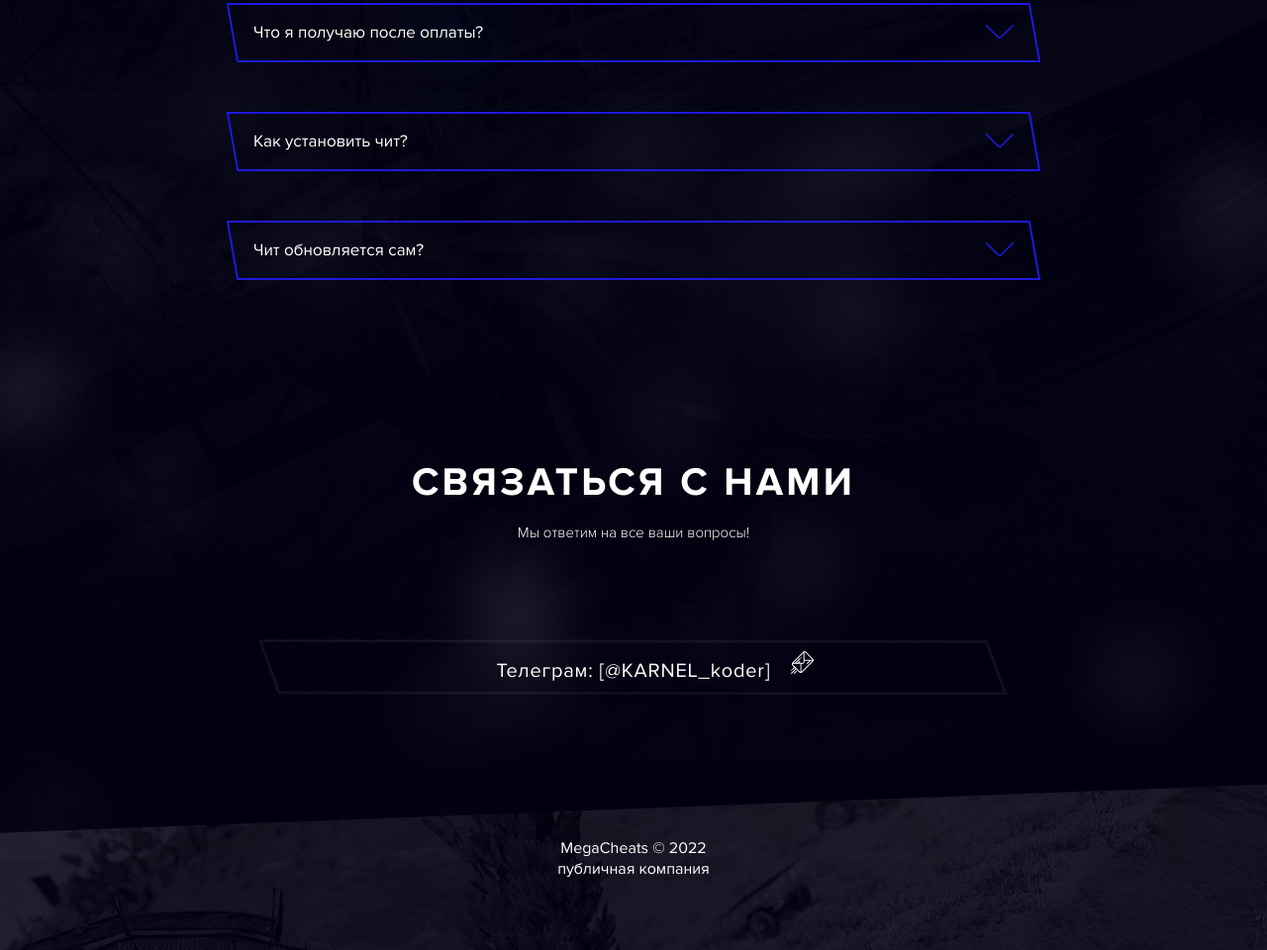
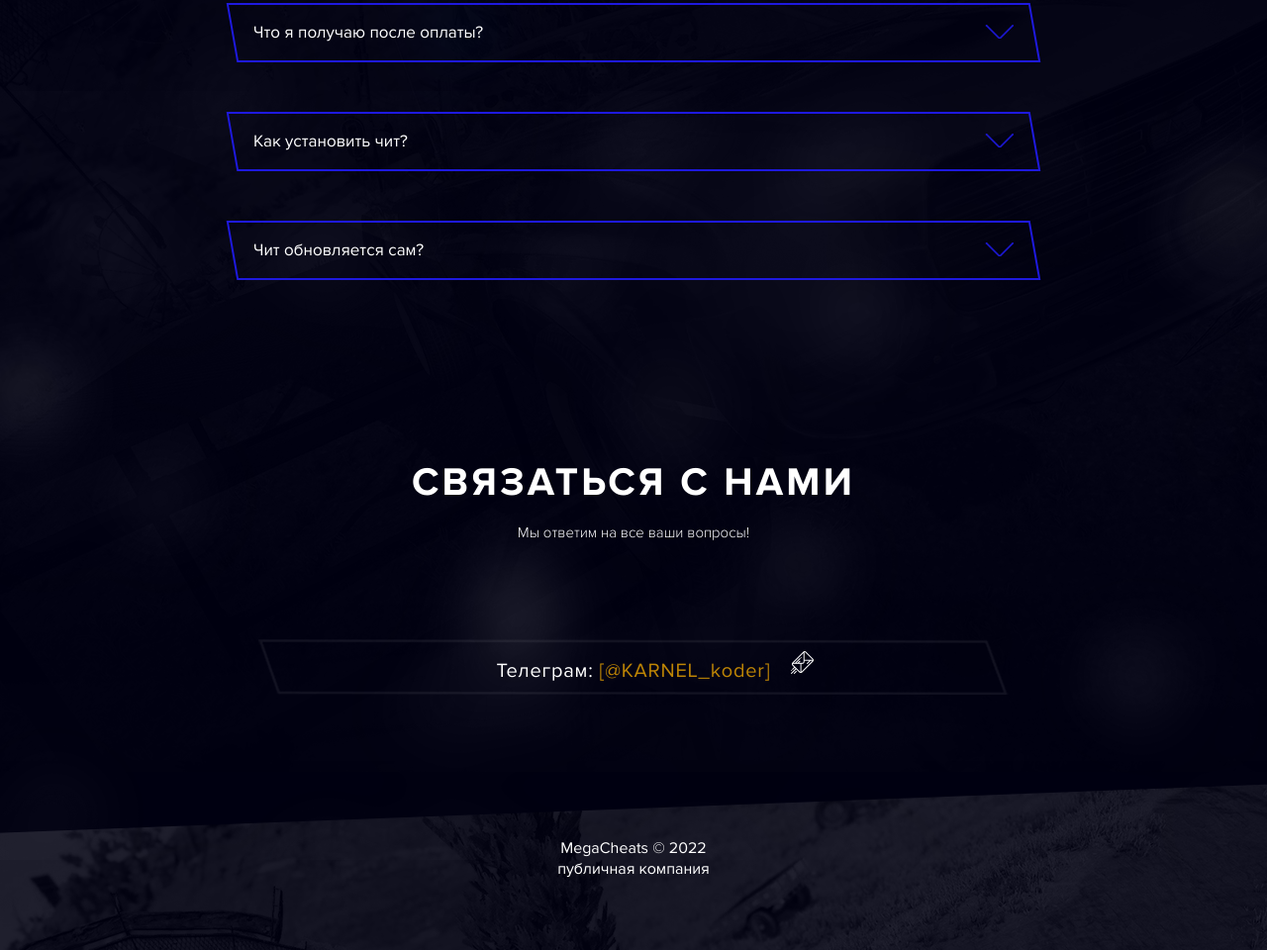
Before and after one commit to zabeu700/cheats, a plain HTML site: page index.html in a window 1280 px wide. Shown: the part 5035-5995 px from the top of the page at 99% size. Drawn offline with Linux system fonts and the light colour scheme.

Commit message:
Add files via upload

```diff
--- a/index.html
+++ b/index.html
@@ -295,7 +295,7 @@ Magic Bullet - Магические пули<br></p>
 <h2>СВЯЗАТЬСЯ С НАМИ</h2>
 <p class="desc">Мы ответим на все ваши вопросы!</p>
 
-<div class="item mail"><span>Телеграм:</span> <a href="https://t.me/karnel_koder"><span class="__cf_email__" data-cfemail="32414742425d4046725f575553515a575346411c4047">[@KARNEL_koder]</span></a></div>
+<div class="item mail"><span>Телеграм:</span> <a href="https://t.me/karnel_koder"><span class="__cf_email__" data-cfemail="32414742425d4046725f575553515a575346411c4047" style="color:#ffb200be">[@KARNEL_koder]</span></a></div>
 </div>
 </div>
 </div>
```
